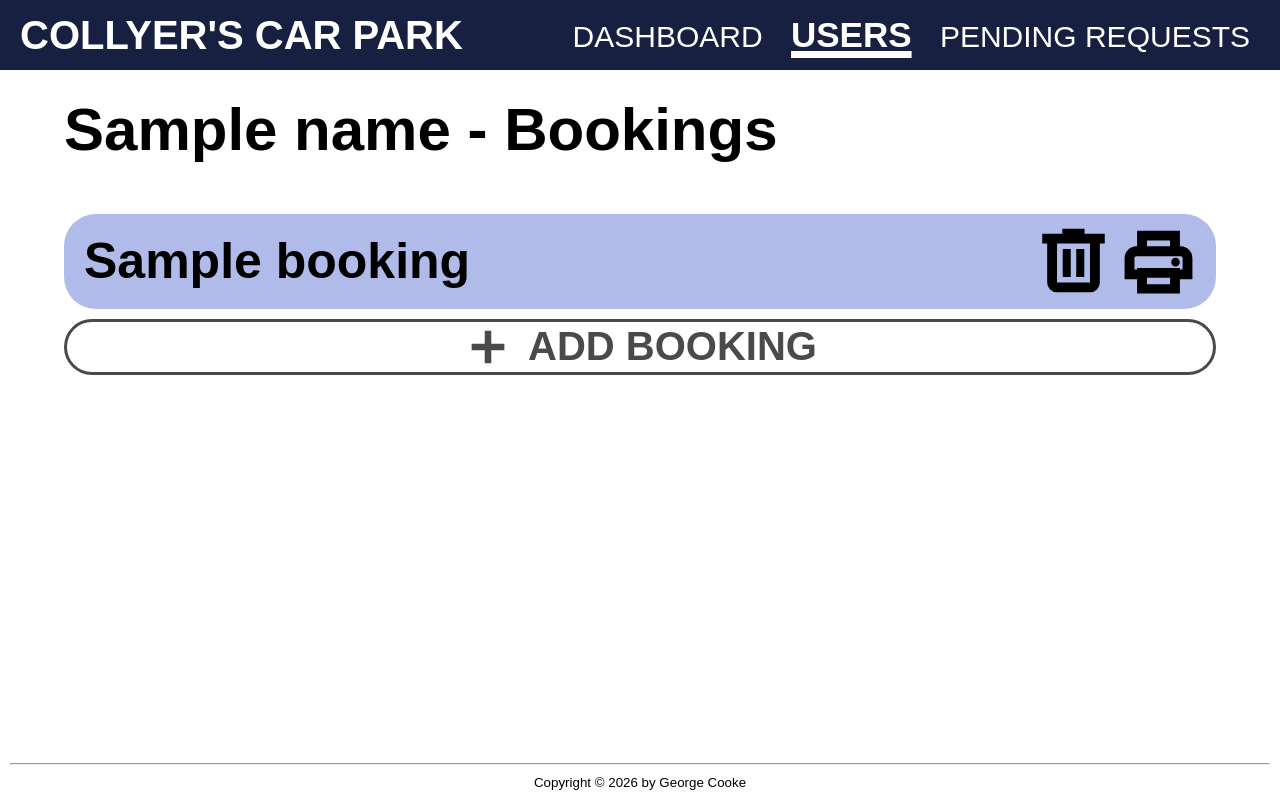
After one commit to GeorgeCooke8809/College-Car-Park, a Python web app: template templates/admin-view-user-bookings.html in a window 1280 px wide. The commit adds this page. Run offline with Jinja, Linux system fonts and the light colour scheme; the template is opened without the code that fills it: most values are stand-ins (such as "Sample title", 1, 10 or a date in 2020).

Commit message:
Made view all bookings page

```diff
--- a/static/css/dashboard.css
+++ b/static/css/dashboard.css
@@ -80,6 +80,10 @@
     margin: 5px 0px;
 }
 
+.booking-box:hover{
+    background-color: #a9b3de;
+}
+
 .booking-link{
     text-decoration: none;
 }
--- /dev/null
+++ b/static/css/view-user-bookings.css
@@ -0,0 +1,77 @@
+#title{
+    font-size: 60px;
+}
+
+.booking-border{
+    display: flex;
+    justify-content: space-between;
+    align-items: center;
+
+    border-radius: 2rem;
+    background-color: #b0bbe9;
+
+    padding: 10px 20px;
+
+    margin: 10px 0px;
+}
+
+.date-line{
+    font-size: 50px;
+    padding: 0px;
+    margin: 0px;
+}
+
+.booking-right-side{
+    display: flex;
+    align-items: center;
+}
+
+.booking-button{
+    all: unset;
+    display: flex;
+    justify-content: center;
+    cursor: pointer;
+}
+
+.booking-svg{
+    padding: 0px 10px;
+}
+
+#add-booking-button{
+    all: unset;
+    display: flex;
+    justify-content: center;
+    cursor: pointer;
+
+    width: 100%;
+}
+
+#add-booking-border{
+    width: 100%;
+
+    border-color: #4a4a4a;
+    border-radius: 2rem;
+    border-style: solid;
+
+    justify-content: center;
+    align-items: center;
+}
+
+#add-booking-border:hover{
+    background-color: #e0e0e0;
+}
+
+#add-booking-content{
+    display: flex;
+    align-items: center;
+    justify-content: center;
+}
+
+#add-booking-text{
+    font-size: 40px;
+    color: #4a4a4a;
+
+    padding: 0px;
+    padding-left: 15px;
+    margin: 0px;
+}
--- /dev/null
+++ b/templates/admin-view-user-bookings.html
@@ -0,0 +1,83 @@
+<!DOCTYPE html>
+<html lang="en">
+    <head>
+        <meta charset="UTF-8">
+        <meta name="viewport" content="width=device-width, initial-scale=1.0">
+        <title>Collyer's Car Park - Admin View User</title>
+
+        <link rel="stylesheet" type="text/css" href="static/css/style.css">
+        <link rel="stylesheet" type="text/css" href="static/css/view-user-bookings.css">
+        <link rel="shortcut icon" type="image/x-icon" href="static/img/favicon.ico">
+    </head>
+
+    <body onresize="checkSize()">
+        <header>
+            <div class="header-parent">
+                <div class="header-child-text">Collyer's Car Park</div>
+
+                <nav class="header-child-list">
+                    <ul class="navigation-list">
+                        <li class="navigation-item"><a href="./admin-dashboard" class="nav-button">Dashboard</a></li>
+                        <li class="navigation-item"><a href="./admin-users" class="nav-button-current">Users</a></li>
+                        <li class="navigation-item"><a href="./admin-pending" class="nav-button">Pending Requests</a></li>
+                        <!-- TODO: Stretch target - <li class="navigation-item"><a href="blog-overviews.html" class="nav-button">Search</a></li> -->
+
+                        <!-- SIDE BAR
+                        <li class="show-side-bar-button" onclick=showSidebar()><a href="#"><svg xmlns="http://www.w3.org/2000/svg" height="50px" viewBox="0 -960 960 960" width="50px" fill="#e3e3e3"><path d="M120-240v-80h720v80H120Zm0-200v-80h720v80H120Zm0-200v-80h720v80H120Z"/></svg></a></li>
+                        <li class="hide-side-bar-button" onclick=hideSidebar()><a href="#"><svg xmlns="http://www.w3.org/2000/svg" height="50px" viewBox="0 -960 960 960" width="50px" fill="#e3e3e3"><path d="M120-240v-80h720v80H120Zm0-200v-80h720v80H120Zm0-200v-80h720v80H120Z"/></svg></a></li>
+                    -->
+                    </ul>
+                </nav>
+            </div>
+        </header>
+
+        <!-- SIDE BAR - FUTURE IMPLEMENTATION?
+
+        <nav class="side-bar-list">
+            <ul class="side-bar-navigation-list">
+                <li><a href="#" class="nav-button-current">Home</a></li>
+                <li><a href="about.html" class="nav-button">About</a></li>
+                <li><a href="portfolio.html" class="nav-button">Portfolio</a></li>
+                <li><a href="freelance.html" class="nav-button">Freelance</a></li>
+                <li><a href="blog-overviews.html" class="nav-button">Blog</a></li>
+                <li><a href="contact.html" class="nav-button">Contact</a></li>
+            </ul>
+        </nav>
+
+        -->
+
+        <section class="container">
+           <h1 id="title">{{name}} - Bookings</h1>
+
+           {% for booking in bookings: %}
+                <div class="booking-border">
+                    <h3 class="date-line">{{ booking[1] }}</h3>
+
+                    <div class="booking-right-side">
+                        <button class="booking-button"> <!-- TODO: add functionality for delete booking button -->
+                            <svg class="booking-svg" xmlns="http://www.w3.org/2000/svg" height="75px" viewBox="0 -960 960 960" width="75px" fill="#000000"><path d="M269-86q-53 0-89.5-36.5T143-212v-497H80v-126h257v-63h284v63h259v126h-63v497q0 53-36.5 89.5T691-86H269Zm422-623H269v497h422v-497ZM342-281h103v-360H342v360Zm173 0h103v-360H515v360ZM269-709v497-497Z"/></svg>
+                        </button>
+
+                        <button class="booking-button"> <!-- TODO: add functionality to print booking button -->
+                            <svg xmlns="http://www.w3.org/2000/svg" height="75px" viewBox="0 -960 960 960" width="75px" fill="#000000"><path d="M628-674v-74H332v74H206v-200h548v200H628ZM172-548h616-616Zm526 131q23 0 39-15.81 16-15.82 16-39.19 0-23-15.81-39.5T698-528q-23 0-39.5 16.5T642-472q0 23 16.5 39t39.5 16Zm-70 229v-83H332v83h296ZM754-69H206v-183H46v-268q0-64 44.04-109T197-674h566q64.17 0 107.59 45Q914-584 914-520v268H754v183Zm34-309v-144q0-11.05-7.47-18.53Q773.05-548 762-548H197q-10.62 0-17.81 8.5Q172-531 172-520v142h34v-19h548v19h34Z"/></svg>
+                        </button>
+                    </div>
+                </div>
+           {% endfor %}
+
+           <button id="add-booking-button"> <!-- TODO: add functionality to add booking button -->
+                <div id="add-booking-border">
+                    <div id="add-booking-content">
+                        <svg xmlns="http://www.w3.org/2000/svg" height="50px" viewBox="0 -960 960 960" width="50px" fill="#4a4a4a"><path d="M417-417H166v-126h251v-251h126v251h251v126H543v251H417v-251Z"/></svg>
+                        <h2 id="add-booking-text">ADD BOOKING</h2>
+                    </div>
+                </div>
+           </button>
+        </section>
+
+        <footer id="main-footer">
+            <hr>
+            <small>Copyright &copy; 2026 by George Cooke</small>
+        </footer>
+    </body>
+</html>
--- a/templates/admin-view-user.html
+++ b/templates/admin-view-user.html
@@ -62,7 +62,7 @@
                         {% endif %}
                     </div>
 
-                    <a href="404" id="see-all-bookings">See All Bookings</a> <!-- TODO: Add functionality to see all bookings link in user profile -->
+                    <a href="/admin-view-user-bookings?uid={{ userId }}" id="see-all-bookings">See All Bookings</a> <!-- TODO: Add functionality to see all bookings link in user profile -->
 
                     <h3 id="cars-header">Cars:</h3>
 
```
Also changed, not shown: app.py (+22 -22 lines).
